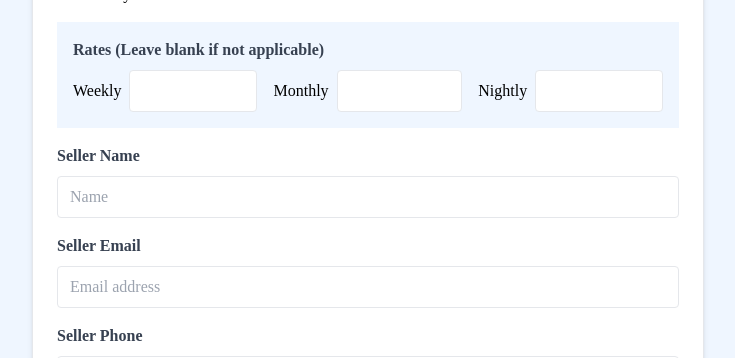
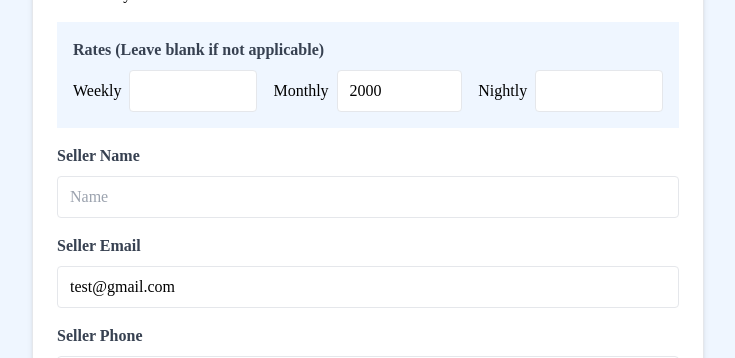
Before and after one commit to therealPatrick/my_project, a Next.js app: page /properties/add in a window 1280 px wide. Shown: the part 1170-1528 px from the top of the page, without its empty margins (272-1007 px from the left). Built offline with nearby package versions, Linux system fonts and the light colour scheme; no server answers.

Commit message:
property state components almost done

```diff
--- a/components/PropertyAddForm.jsx
+++ b/components/PropertyAddForm.jsx
@@ -16,7 +16,7 @@ const PropertyAddForm = () => {
         beds: '3',
         baths: '2',
         square_feet: '1800',
-        amenities: [],
+        amenities: ['free Parking'],
         rates: {
             weekly: '',
             monthly: '2000',
@@ -397,6 +397,8 @@ const PropertyAddForm = () => {
                             id="weekly_rate"
                             name="rates.weekly"
                             className="border rounded w-full py-2 px-3"
+                            value={fields.rates.weekly}
+                            onChange={handleChange}
                         />
                     </div>
                     <div className="flex items-center">
@@ -406,6 +408,8 @@ const PropertyAddForm = () => {
                             id="monthly_rate"
                             name="rates.monthly"
                             className="border rounded w-full py-2 px-3"
+                            value={fields.rates.monthly}
+                            onChange={handleChange}
                         />
                     </div>
                     <div className="flex items-center">
@@ -415,6 +419,8 @@ const PropertyAddForm = () => {
                             id="nightly_rate"
                             name="rates.nightly"
                             className="border rounded w-full py-2 px-3"
+                            value={fields.rates.nightly}
+                            onChange={handleChange}
                         />
                     </div>
                 </div>
@@ -432,6 +438,8 @@ const PropertyAddForm = () => {
                     name="seller_info.name."
                     className="border rounded w-full py-2 px-3"
                     placeholder="Name"
+                    value={fields.seller_info.name}
+                    onChange={handleChange}
                 />
             </div>
             <div className="mb-4">
@@ -447,6 +455,8 @@ const PropertyAddForm = () => {
                     className="border rounded w-full py-2 px-3"
                     placeholder="Email address"
                     required
+                    value={fields.seller_info.email}
+                    onChange={handleChange}
                 />
             </div>
             <div className="mb-4">
@@ -461,6 +471,8 @@ const PropertyAddForm = () => {
                     name="seller_info.phone"
                     className="border rounded w-full py-2 px-3"
                     placeholder="Phone"
+                    value={fields.seller_info.phone}
+                    onChange={handleChange}
                 />
             </div>
 
@@ -475,6 +487,7 @@ const PropertyAddForm = () => {
                     className="border rounded w-full py-2 px-3"
                     accept="image/*"
                     multiple
+                    onChange={handleImageChange}
                 />
             </div>
 
```
